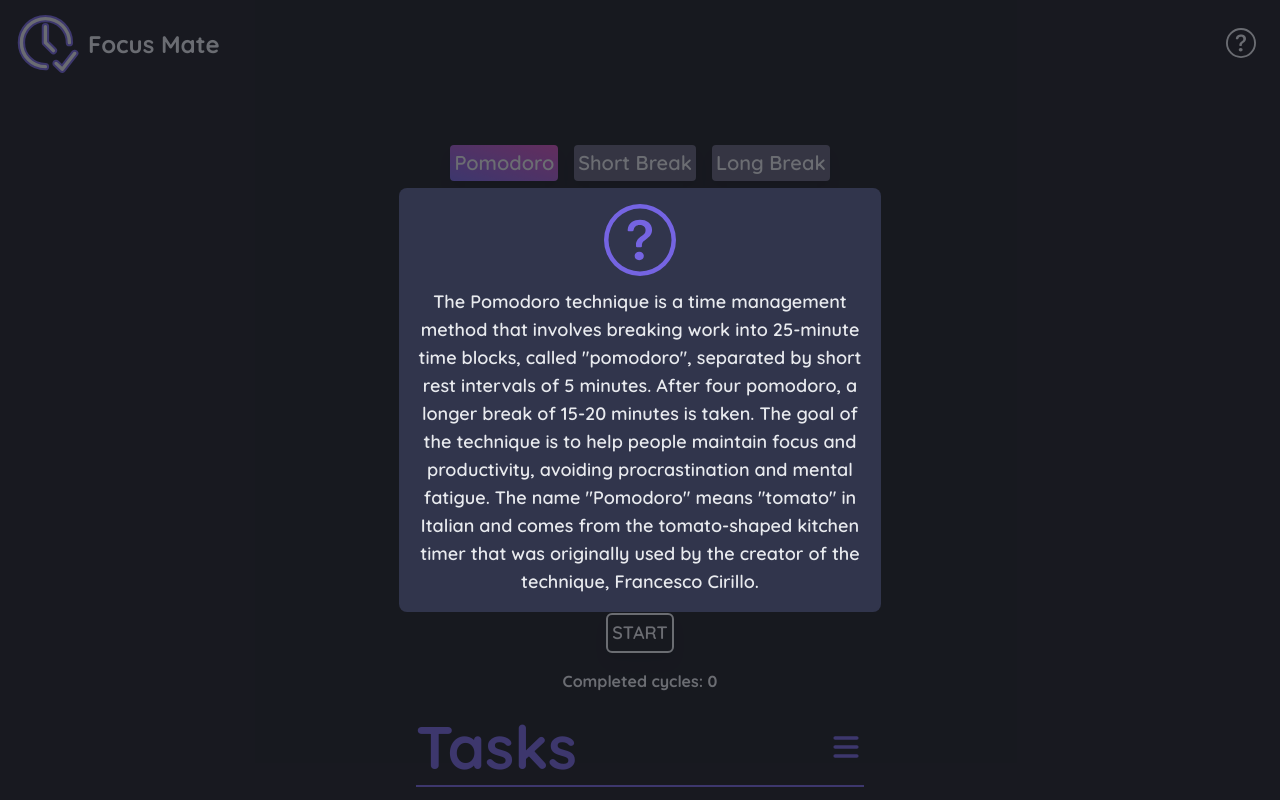
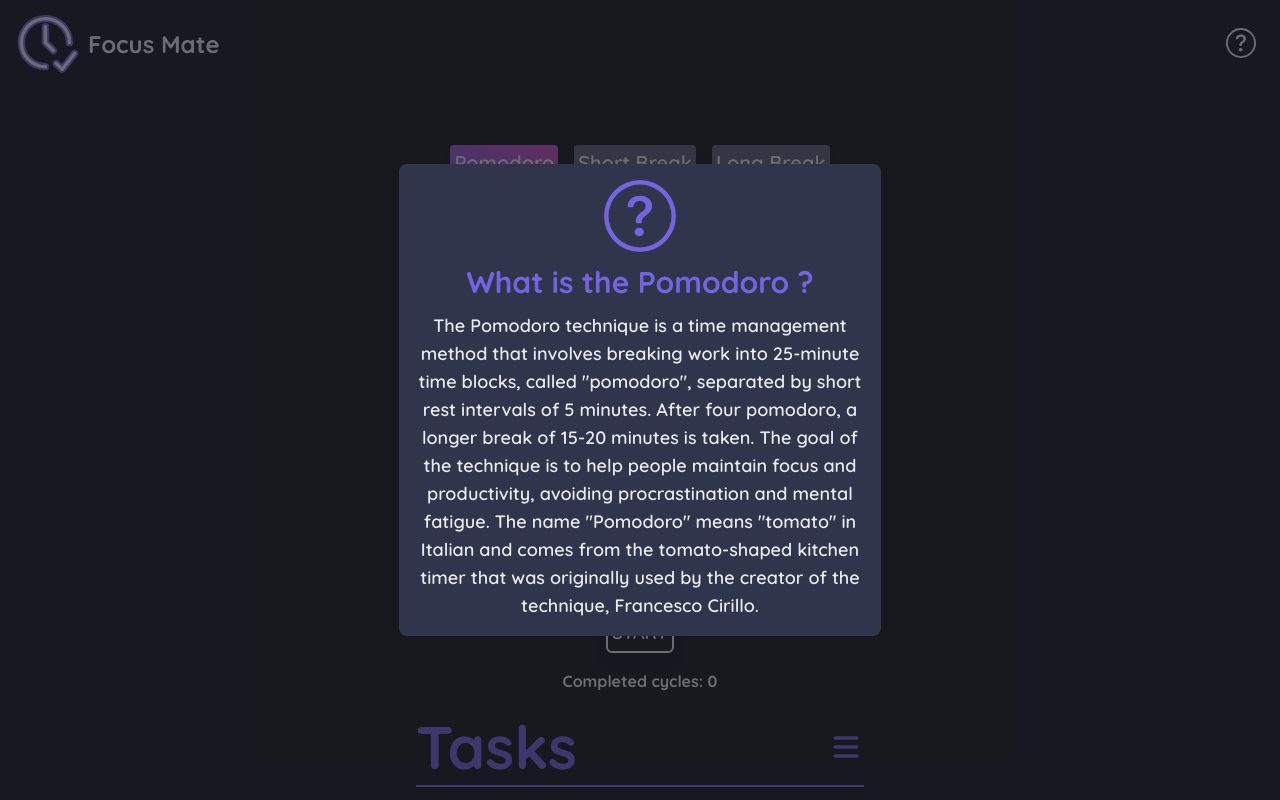
Before and after one commit to Mathh19/focus-mate, a React (Vite) app: page / in a window 1280 px wide. Both pictures are taken after a click on the button 1241 px from the left and 43 px from the top of the page. Shown: the top 800 px of the page. Built offline with nearby package versions, Linux system fonts and the light colour scheme.

Commit message:
feat: Add title to clarify content of About compenent
Add title "What is the pomodoro?" to the About modal content to improve clarity and consistency with the modal purpose

```diff
--- a/src/components/About/index.tsx
+++ b/src/components/About/index.tsx
@@ -23,6 +23,9 @@ export const About = () => {
             <div className="rounded-lg bg-darkGray p-4 font-semibold">
               <div className="flex max-h-[500px] max-w-[450px] flex-col items-center gap-3 overflow-y-auto rounded-lg text-center text-lg font-semibold">
                 <BsQuestionCircle className="text-7xl text-bluishPurple max-[432px]:min-h-[72px] max-[432px]:min-w-[72px]" />
+                <h2 className="text-3xl font-bold text-bluishPurple">
+                  What is the Pomodoro ?
+                </h2>
                 <p>{about}</p>
               </div>
             </div>
```
